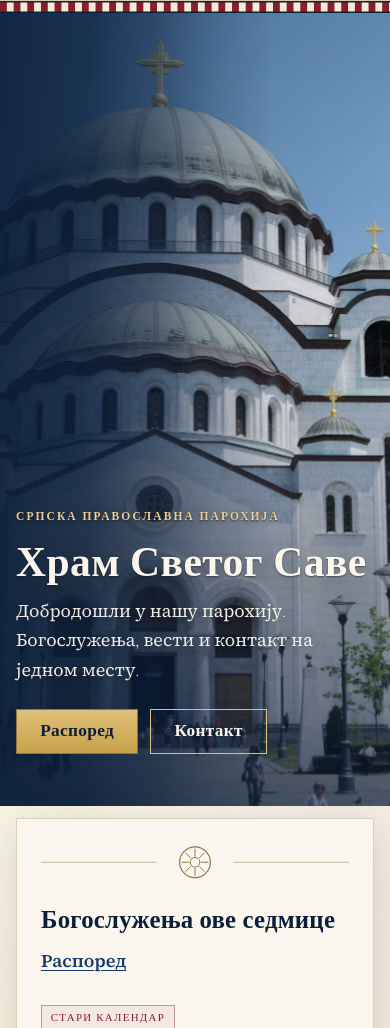
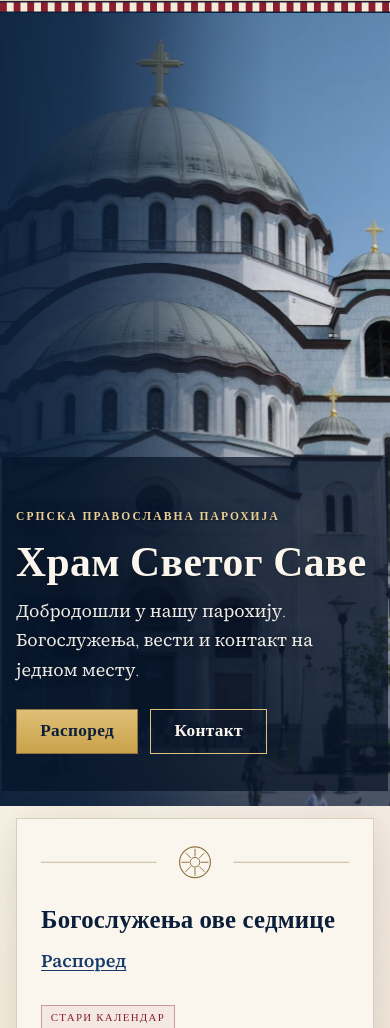
Before and after one commit to aegger91/parish-template-lavra, an Astro site: page /sr in a window 390 px wide. Shown: the part 72-1100 px from the top of the page. Built offline with nearby package versions, Linux system fonts and the light colour scheme; Astro itself is replaced by a stand-in of ours.

Commit message:
Add local hero text scrim for eyebrow contrast
Reinforce readability of the gold parish eyebrow over pale stone with
a dark panel behind the hero copy block.

Co-authored-by: aegger91 <aegger91@users.noreply.github.com>

```diff
--- a/src/styles/home.css
+++ b/src/styles/home.css
@@ -58,12 +58,32 @@
   z-index: 2;
   width: min(100% - 2rem, var(--page));
   margin-inline: auto;
-  margin-right: auto;
-  margin-left: auto;
   padding-block: var(--space-8) var(--space-7);
   animation: brandReveal 0.9s ease both;
-  /* Stay inside the left dark scrim */
   max-width: min(36rem, 92%);
+}
+
+/* Local panel behind copy: keeps gold eyebrow readable on pale masonry */
+.home-hero__content::before {
+  content: '';
+  position: absolute;
+  z-index: -1;
+  inset: 10% -8% 6% -10%;
+  background: linear-gradient(
+    90deg,
+    rgb(8 20 40 / 0.78) 0%,
+    rgb(8 20 40 / 0.62) 55%,
+    rgb(8 20 40 / 0.2) 100%
+  );
+  filter: blur(0.5px);
+  pointer-events: none;
+}
+
+@media (max-width: 600px) {
+  .home-hero__content::before {
+    inset: 8% -4% 4% -4%;
+    background: rgb(8 20 40 / 0.72);
+  }
 }
 
 .home-hero__brand {
```
